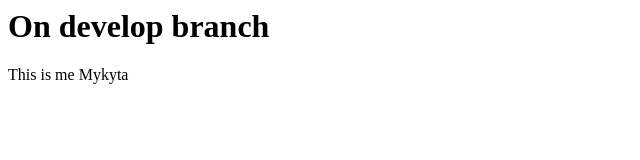
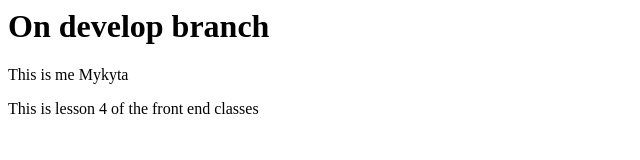
Before and after one commit to Mkkybulletproof/FRONT-END, a plain HTML site: page Lessons/lesson4/index.html in a window 1280 px wide. Shown: the whole page, without its empty margins (0-640 px from the left). Drawn offline with Linux system fonts and the light colour scheme.

Commit message:
Added 2nd pararaph

```diff
--- a/Lessons/lesson4/index.html
+++ b/Lessons/lesson4/index.html
@@ -5,5 +5,6 @@
     <body>
         <h1>On develop branch</h1>
         <p>This is me Mykyta</p>
+        <p>This is lesson 4 of the front end classes</p>
     </body>
 </html>
```
